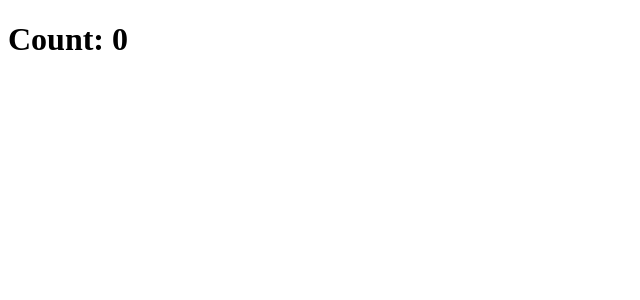
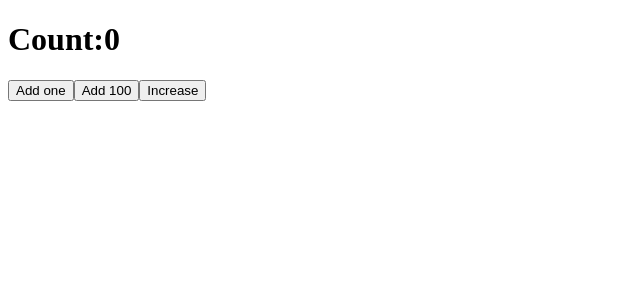
Before and after one commit to mate-academy/react_counter, a React (Create React App) app: page / in a window 1280 px wide. Shown: the top 300 px of the page, without its empty margins (0-640 px from the left). Built offline with nearby package versions, Linux system fonts and the light colour scheme; the HTML template or start-up script is replaced by a standard one.

Commit message:
counter solution

```diff
--- a/src/App.js
+++ b/src/App.js
@@ -1,16 +1,14 @@
 import React from 'react';
 import './App.scss';
+import Counter from './components/Counter';
 
 class App extends React.Component {
-  addOne = () => {};
-
-  add100 = () => {};
-
-  increase = () => {};
-
   render() {
     return (
-      <h1>Count: 0</h1>
+      <Counter
+        add100={this.add100}
+        increase={this.increase}
+      />
     );
   }
 }
--- /dev/null
+++ b/src/components/Counter.jsx
@@ -0,0 +1,53 @@
+import React from 'react';
+
+class Counter extends React.Component {
+  state = {
+    count: 0,
+  };
+
+  addOne = () => {
+    this.setState(prev => ({ count: prev.count + 1 }));
+  };
+
+  add100 = () => {
+    this.setState(prev => ({ count: prev.count + 100 }));
+  };
+
+  increase = () => {
+    this.setState((prev) => {
+      this.addOne();
+      (prev.count % 5) === 0 && this.add100();
+    });
+  };
+
+  render() {
+    return (
+      <>
+        <h1>
+          Count:
+          {this.state.count}
+        </h1>
+        <button
+          type="button"
+          onClick={this.addOne}
+        >
+          Add one
+        </button>
+        <button
+          type="button"
+          onClick={this.add100}
+        >
+          Add 100
+        </button>
+        <button
+          type="button"
+          onClick={this.increase}
+        >
+          Increase
+        </button>
+      </>
+    );
+  }
+}
+
+export default Counter;
```
